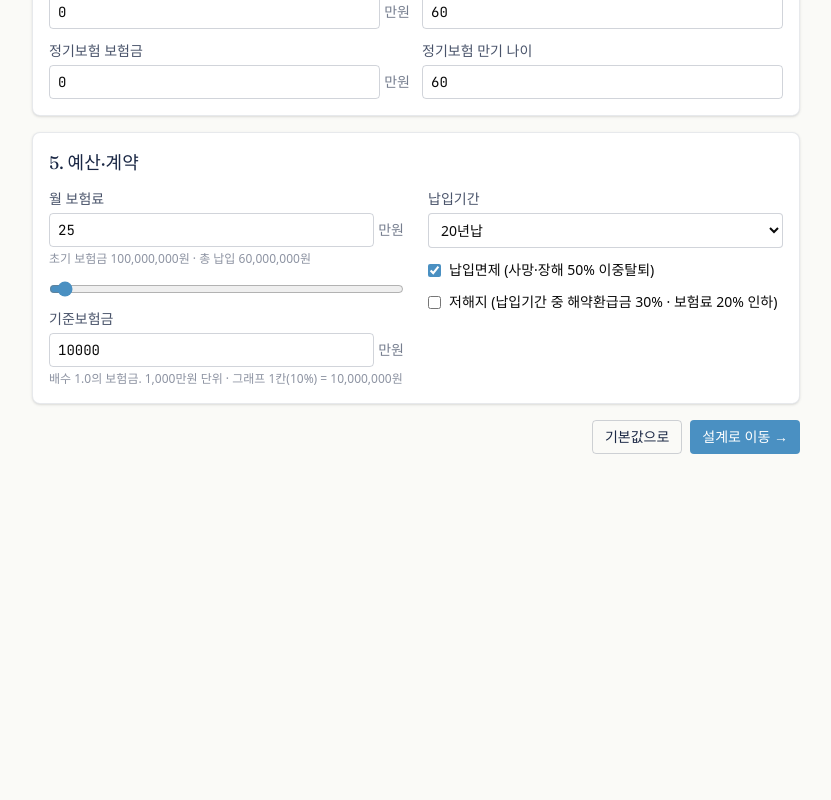
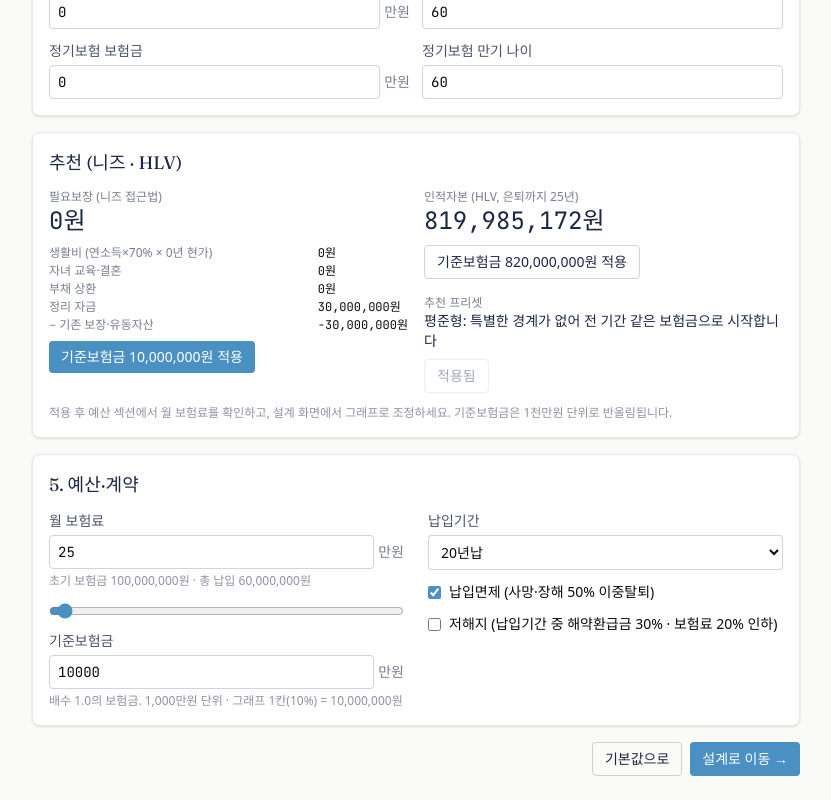
Before and after one commit to taekyoleen-oss/flexible_whole_life, a Next.js app: page /start in a window 1280 px wide. Shown: the part 891-1691 px from the top of the page, without its empty margins (224-1055 px from the left). Before the commit the page ends 1369 px from the top, so only its background shows below. Built offline with nearby package versions, Linux system fonts and the light colour scheme; a web font is replaced by a local one.

Commit message:
feat(ui): needs/HLV recommendation card on /start
Co-Authored-By: Claude Fable 5.1 <noreply@anthropic.com>
Claude-Session: https://claude.ai/code/session_01EwVcKSYZ6YEsZHhBekMpts

```diff
--- a/app/start/page.tsx
+++ b/app/start/page.tsx
@@ -1,6 +1,7 @@
 "use client";
 import { useRouter } from "next/navigation";
 import { BudgetFields, ContractFields } from "@/components/canvas/budget-panel";
+import { RecommendCard } from "@/components/canvas/recommend-card";
 import { useDesign } from "@/components/design-provider";
 import { Button, Card, Field, Input, ManwonInput, NumInput, Select } from "@/components/ui";
 import type { Profile } from "@/lib/state";
@@ -57,6 +58,8 @@ export default function StartPage() {
         </div>
       </Card>
 
+      <RecommendCard />
+
       <Card title="5. 예산·계약">
         <div className="grid gap-6 sm:grid-cols-2">
           <BudgetFields />
--- /dev/null
+++ b/components/canvas/recommend-card.tsx
@@ -0,0 +1,41 @@
+"use client";
+import { Fragment } from "react";
+import { useDesign } from "@/components/design-provider";
+import { Button, Card } from "@/components/ui";
+import { won } from "@/lib/format";
+import { recommend } from "@/lib/recommend";
+
+export function RecommendCard() {
+  const { state, dispatch } = useDesign();
+  const r = recommend(state);
+  const d = r.needs.detail;
+  const rows: [string, string][] = [
+    [`생활비 (연소득×${Math.round(state.settings.assumption.needs.livingRatio * 100)}% × ${r.needs.yearsToIndependence}년 현가)`, won(d.living)],
+    ["자녀 교육·결혼", won(d.education)], ["부채 상환", won(d.debt)], ["정리 자금", won(d.finalExpense)], ["− 기존 보장·유동자산", `−${won(d.offset)}`],
+  ];
+  const apply = (S0: number) => dispatch({ type: "S0", S0 });
+  const applyPreset = () => dispatch({ type: "preset", id: r.presetId });
+  return (
+    <Card title="추천 (니즈 · HLV)">
+      <div className="grid gap-4 sm:grid-cols-2">
+        <div>
+          <div className="text-xs text-navy/60">필요보장 (니즈 접근법)</div>
+          <div className="font-mono text-2xl text-navy">{won(r.needs.needs)}</div>
+          <dl className="mt-2 grid grid-cols-[1fr_auto] gap-y-0.5 text-xs">
+            {rows.map(([k, v]) => <Fragment key={k}><dt className="text-navy/60">{k}</dt><dd className="font-mono">{v}</dd></Fragment>)}
+          </dl>
+          <Button className="mt-2" primary onClick={() => apply(r.suggestedS0)}>기준보험금 {won(r.suggestedS0)} 적용</Button>
+        </div>
+        <div>
+          <div className="text-xs text-navy/60">인적자본 (HLV, 은퇴까지 {r.needs.yearsToRetirement}년)</div>
+          <div className="font-mono text-2xl text-navy">{won(r.needs.hlv)}</div>
+          <Button className="mt-2" onClick={() => apply(r.hlvS0)}>기준보험금 {won(r.hlvS0)} 적용</Button>
+          <div className="mt-4 text-xs text-navy/60">추천 프리셋</div>
+          <div className="text-sm text-navy">{r.reason}</div>
+          <Button className="mt-2" onClick={applyPreset} disabled={state.presetId === r.presetId}>{state.presetId === r.presetId ? "적용됨" : "프리셋 적용"}</Button>
+        </div>
+      </div>
+      <p className="mt-3 text-xs text-navy/50">적용 후 예산 섹션에서 월 보험료를 확인하고, 설계 화면에서 그래프로 조정하세요. 기준보험금은 1천만원 단위로 반올림됩니다.</p>
+    </Card>
+  );
+}
--- /dev/null
+++ b/lib/recommend.ts
@@ -0,0 +1,28 @@
+import { needs, PRESETS, recommendPreset, type NeedsResult, type PresetId } from "@/lib/engine";
+import { assumptionOf, envelopeOf, roundS0, S0_MIN, type DesignState } from "./state";
+
+export interface Recommendation {
+  needs: NeedsResult;
+  suggestedS0: number;   // 니즈 기준 기준보험금(1천만원 단위, 최소~심사 한도)
+  hlvS0: number;         // 인적자본 기준 기준보험금
+  presetId: PresetId;
+  reason: string;
+}
+
+const REASON: Record<PresetId, (s: DesignState) => string> = {
+  child: (s) => `막내(${Math.min(...s.profile.childrenAges)}세)가 독립하는 ${assumptionOf(s).needs.independenceAge}세까지 보장을 높게 두고 이후 30%로 줄입니다`,
+  debt: (s) => `부채 ${Math.round(s.profile.debt / 1e4).toLocaleString()}만원을 만기 ${s.profile.debtYears}년에 맞춰 선형으로 줄입니다`,
+  group: (s) => `단체보험이 끝나는 ${s.profile.groupCoverEndAge}세 전 4년간 100%로 올립니다`,
+  estate: () => "50세 이상, 자녀 독립: 초기 50%에서 연 10% 체증해 상속 재원을 키웁니다",
+  retire: (s) => `은퇴(${s.profile.retirementAge}세) 직전 3년간 1.5배로 올립니다`,
+  level: () => "특별한 경계가 없어 전 기간 같은 보험금으로 시작합니다",
+};
+
+/** 계획서 §3.5. 필요보장(니즈)과 인적자본(HLV)을 기준보험금 후보로 내고, 가족·부채·기존 보장으로 프리셋을 고른다 */
+export function recommend(s: DesignState): Recommendation {
+  const p = s.profile, a = assumptionOf(s), env = envelopeOf(s);
+  const n = needs({ age: p.age, income: p.income, liquidAssets: p.liquidAssets, debt: p.debt, childrenAges: p.childrenAges, existingCover: p.groupCover + p.termCover }, a.needs);
+  const cap = (x: number) => roundS0(Math.min(Math.max(x, S0_MIN), env.uwLimit));
+  const presetId = recommendPreset({ age: p.age, childrenAges: p.childrenAges, debt: p.debt, groupCover: p.groupCover }, a.needs.independenceAge);
+  return { needs: n, suggestedS0: cap(n.needs), hlvS0: cap(n.hlv), presetId, reason: `${PRESETS[presetId].label}: ${REASON[presetId](s)}` };
+}
```
Also changed, not shown: 1 other file (tests, documents, lock files or other folders).
